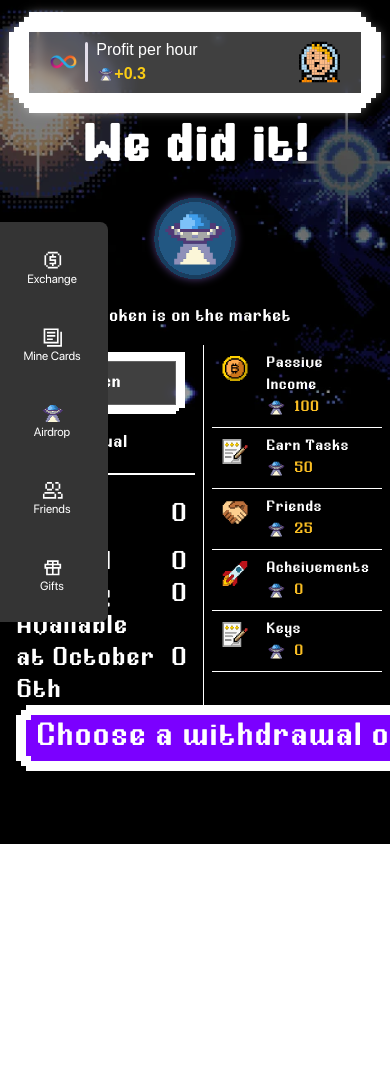
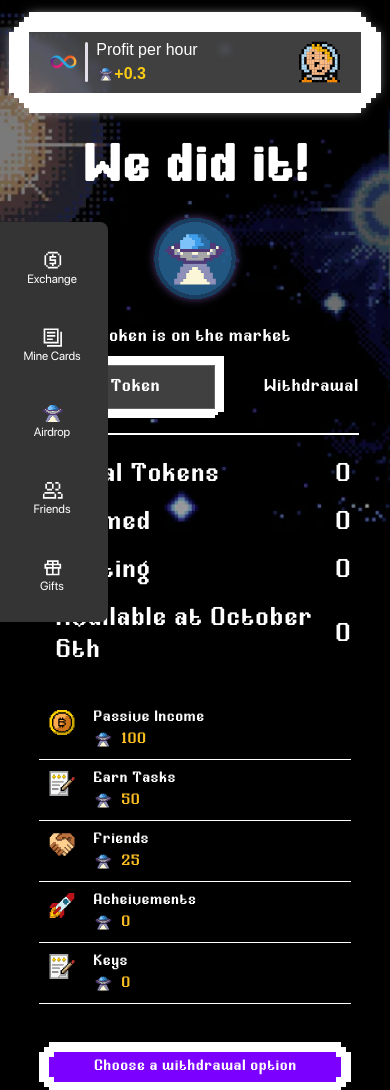
Before and after one commit to ICP-hub/StarDustAdventures, a React (Vite) app in the folder src/game_frontend/: page /dashboard/airdrop in a window 390 px wide. Before the commit the page ends 844 px from the top, so only its background shows below. Built offline with nearby package versions, Linux system fonts and the light colour scheme.

Commit message:
Add: responsiveness for mobile and tablet views

```diff
--- a/src/game_frontend/src/components/dashboard/airdrop/Incentives/index.css
+++ b/src/game_frontend/src/components/dashboard/airdrop/Incentives/index.css
@@ -1,12 +1,12 @@
-.incentive-card{
-    @apply flex flex-row items-start gap-4 font-coin text-sm border-b-[1px] border-white self-stretch p-2;
+.incentive-card {
+  @apply flex flex-row items-start gap-4 font-coin text-sm border-b-[1px] border-white self-stretch p-2;
 }
-.incentive-card-type{
-    @apply flex flex-col;
+.incentive-card-type {
+  @apply flex flex-col;
 }
-.incentive-card-type-points{
-    @apply flex gap-2 text-amber-400;
+.incentive-card-type-points {
+  @apply flex gap-2 text-amber-400;
 }
-.incentive-group{
-    @apply border-l-[1px] border-white px-2;
+.incentive-group {
+  @apply lg:border-l-[1px] lg:border-white lg:h-[38vh] lg:ml-10 lg:px-10;
 }
--- a/src/game_frontend/src/components/dashboard/airdrop/Tab/index.css
+++ b/src/game_frontend/src/components/dashboard/airdrop/Tab/index.css
@@ -1,12 +1,12 @@
 .tokenpanel-body,
 .tokenpanel,
-.tokenpanel-body > tr{
-    @apply w-full;
+.tokenpanel-body > tr {
+  @apply w-full lg:w-[35vw];
 }
-.tokenpanel-body > tr{
-    @apply flex justify-between items-center gap-4 font-coin text-2xl;
+.tokenpanel-body > tr {
+  @apply flex justify-between items-center gap-2 font-coin text-2xl pt-4;
 }
 
-.withdrawal-button{
-    @apply !w-[474px] text-2xl mt-4;
-}
+/* .withdrawal-button {
+  @apply hidden md:block lg:w-[35vw] text-2xl mt-4;
+} */
--- a/src/game_frontend/src/components/dashboard/airdrop/Tab/index.tsx
+++ b/src/game_frontend/src/components/dashboard/airdrop/Tab/index.tsx
@@ -1,8 +1,8 @@
-import Button from "../../../ui/Button"
-import { Tabs, Tab, TabPanel } from "../../../ui/Tab"
-import './index.css'
-const TokenPanel=()=>{
-    return(
+import Button from "../../../ui/Button";
+import { Tabs, Tab, TabPanel } from "../../../ui/Tab";
+import "./index.css";
+const TokenPanel = () => {
+  return (
     <TabPanel index={0}>
       <table className="tokenpanel">
         <tbody className="tokenpanel-body">
@@ -24,27 +24,33 @@ const TokenPanel=()=>{
           </tr>
         </tbody>
       </table>
-            <Button title="Choose a withdrawal option" className="withdrawal-button">
+      {/* <Button title="Choose a withdrawal option" className="withdrawal-button">
         Choose a withdrawal option
-            </Button>
+      </Button> */}
     </TabPanel>
-    )
-}
+  );
+};
 
-const AirdropTab=()=>{
-    return(
+const AirdropTab = () => {
+  return (
     <Tabs>
-                <Tab index={0}><p>Token</p></Tab>
-                <Tab index={1}><p>Withdrawal</p></Tab>
-                <TokenPanel/>
+      <div className="flex">
+        <Tab index={0}>
+          <p>Token</p>
+        </Tab>
+        <Tab index={1}>
+          <p>Withdrawal</p>
+        </Tab>
+      </div>
+      <TokenPanel />
       <TabPanel index={1}>
-                        <>
+        <div className="font-coin">
           <h3>Claim your Locals</h3>
           <p>Claim your tokens by connecting your wallet</p>
           <button>Connect Wallet</button>
-                        </>
+        </div>
       </TabPanel>
     </Tabs>
-    )
-}
-export default AirdropTab
+  );
+};
+export default AirdropTab;
--- a/src/game_frontend/src/pages/Dashboard/Airdrop/index.css
+++ b/src/game_frontend/src/pages/Dashboard/Airdrop/index.css
@@ -1,22 +1,26 @@
-.main-container{
-    @apply flex flex-col items-center justify-center gap-4 mx-auto relative;
+.main-container {
+  @apply mx-[10vw] mt-5;
 }
 
-.airdrop-body{
-    @apply grid grid-cols-2 gap-4 relative;
+.airdrop-body {
+  @apply grid  grid-cols-1 lg:grid-cols-2 gap-4  relative;
 }
-.spacer{
-    @apply self-stretch bg-white w-0.5;
+.spacer {
+  @apply self-stretch bg-white w-0.5;
 }
-.page-title{
-    @apply font-bold text-5xl;
+.page-title {
+  @apply font-bold text-5xl;
 }
-.main-header{
-    @apply font-coin text-center flex flex-col items-center justify-center gap-4;
+.main-header {
+  @apply font-coin text-center flex flex-col items-center justify-center gap-4;
 }
-.ufo-container{
-    @apply min-w-6 min-h-6 aspect-square;
+.ufo-container {
+  @apply min-w-6 min-h-6 aspect-square;
 }
-.ufo-container > img{
-    image-rendering: pixelated;
+.ufo-container > img {
+  image-rendering: pixelated;
 }
+
+.withdrawal-btn {
+  @apply lg:ml-4 w-[90vw] md:w-[65vw] lg:w-[35vw] !text-sm md:!text-2xl;
+}
--- a/src/game_frontend/src/pages/Dashboard/Airdrop/index.tsx
+++ b/src/game_frontend/src/pages/Dashboard/Airdrop/index.tsx
@@ -1,23 +1,40 @@
-import Incentives from '../../../components/dashboard/airdrop/Incentives'
-import AirdropTab from '../../../components/dashboard/airdrop/Tab'
-import './index.css'
+import Incentives from "../../../components/dashboard/airdrop/Incentives";
+import AirdropTab from "../../../components/dashboard/airdrop/Tab";
+import Button from "../../../components/ui/Button";
+import "./index.css";
 
-const Airdrop=()=>{
-    return(
-        <main className='main-container'>
-            <section className='main-header'>
-                <h2 className='page-title'>We did it!</h2>
-                <div className='ufo-container'>
-                    <img src="/assets/images/ufo-bg.svg" alt="ufo" loading='lazy' width={100} height={100} />
+const Airdrop = () => {
+  return (
+    <>
+      <main className="main-container">
+        <section className="main-header">
+          <h2 className="page-title">We did it!</h2>
+          <div className="ufo-container">
+            <img
+              src="/assets/images/ufo-bg.svg"
+              alt="ufo"
+              loading="lazy"
+              width={100}
+              height={100}
+            />
           </div>
           <p>token is on the market</p>
         </section>
-            <section className='airdrop-body'>
-                <AirdropTab/>
+        <section className="airdrop-body">
+          <AirdropTab />
           {/* <div className='spacer'></div> */}
-                <Incentives/>
+          <Incentives />
         </section>
+        <div className="flex justify-center lg:justify-start mt-10 lg:mt-0 ">
+          <Button
+            title="Choose a withdrawal option"
+            className="withdrawal-btn "
+          >
+            Choose a withdrawal option
+          </Button>
+        </div>
       </main>
-    )
-}
-export default Airdrop
+    </>
+  );
+};
+export default Airdrop;
```
Lines whose indentation alone changed are shown as unchanged.
